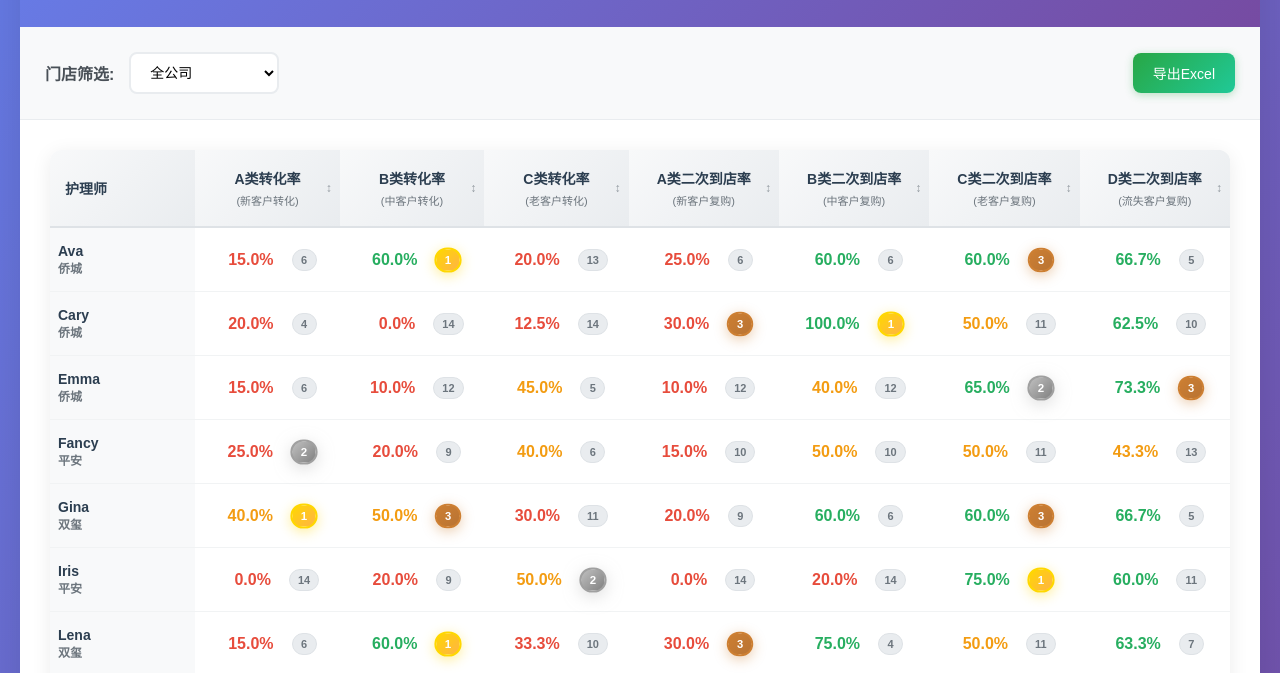
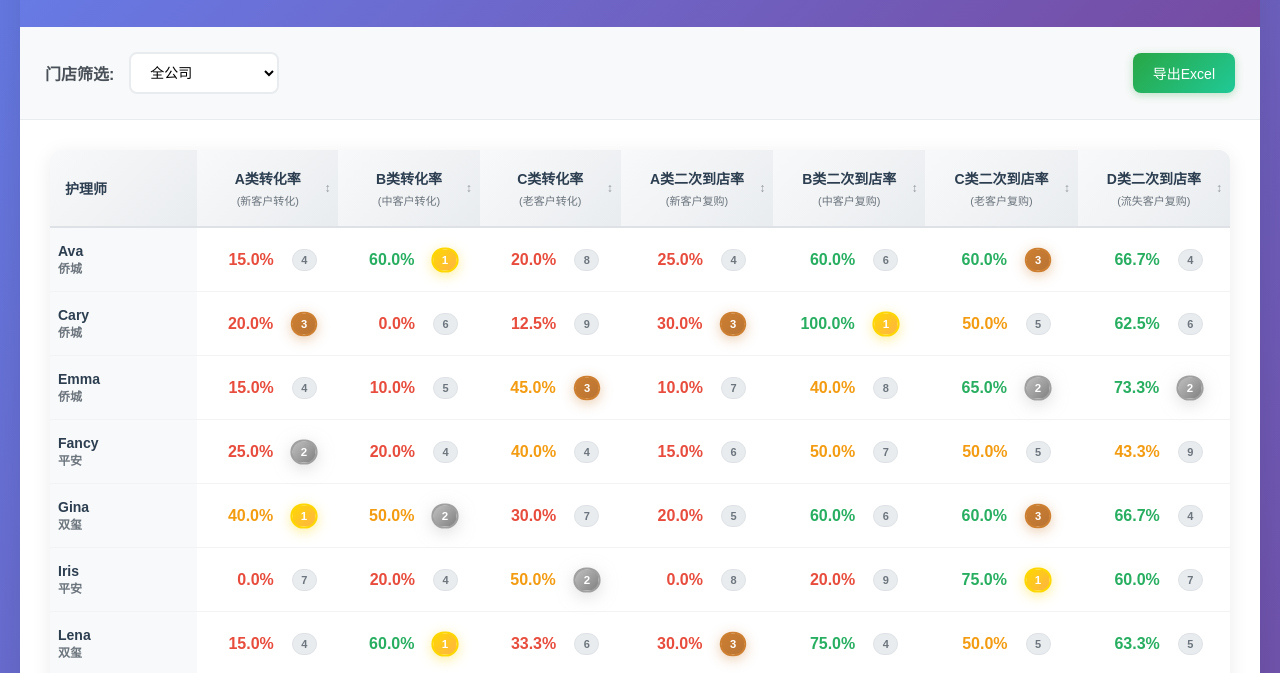
Before and after one commit to hueyluox/store-data-visualization, a plain HTML site: page ranking-table.html in a window 1280 px wide. Shown: the part 127-800 px from the top of the page. Drawn offline with nearby package versions, Linux system fonts and the light colour scheme.

Commit message:
Fix: 修复并列排名问题 - 排名表 - 1762853364

```diff
--- a/ranking-table.html
+++ b/ranking-table.html
@@ -533,17 +533,17 @@
                 filteredData = filteredData.sort((a, b) => a['护理师'].localeCompare(b['护理师']));
             }
 
-            // 为最终排序的数据计算所有维度的排名（支持并列排名）
+            // 为最终排序的数据计算所有维度的排名（支持密集并列排名）
             dimensions.forEach(dim => {
                 const sorted = [...filteredData].sort((a, b) =>
                     parseFloat(b[dim]) - parseFloat(a[dim])
                 );
 
-                // 计算并列排名
+                // 计算密集并列排名
                 let currentRank = 1;
                 sorted.forEach((nurse, index) => {
                     if (index > 0 && parseFloat(sorted[index][dim]) < parseFloat(sorted[index-1][dim])) {
-                        currentRank = index + 1;
+                        currentRank++; // 密集排名：每次只递增1
                     }
                     nurse[dim + '_display_rank'] = currentRank;
                 });
```
